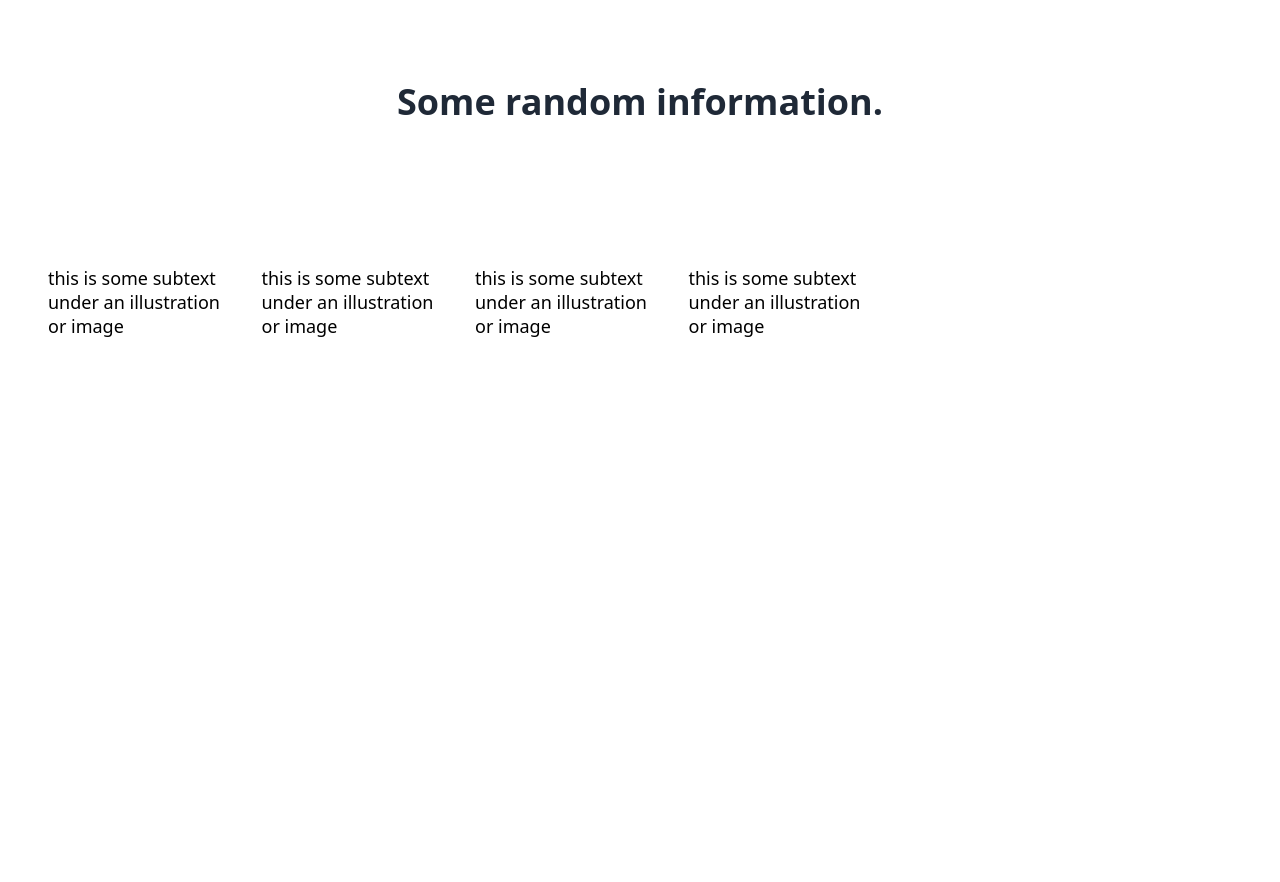
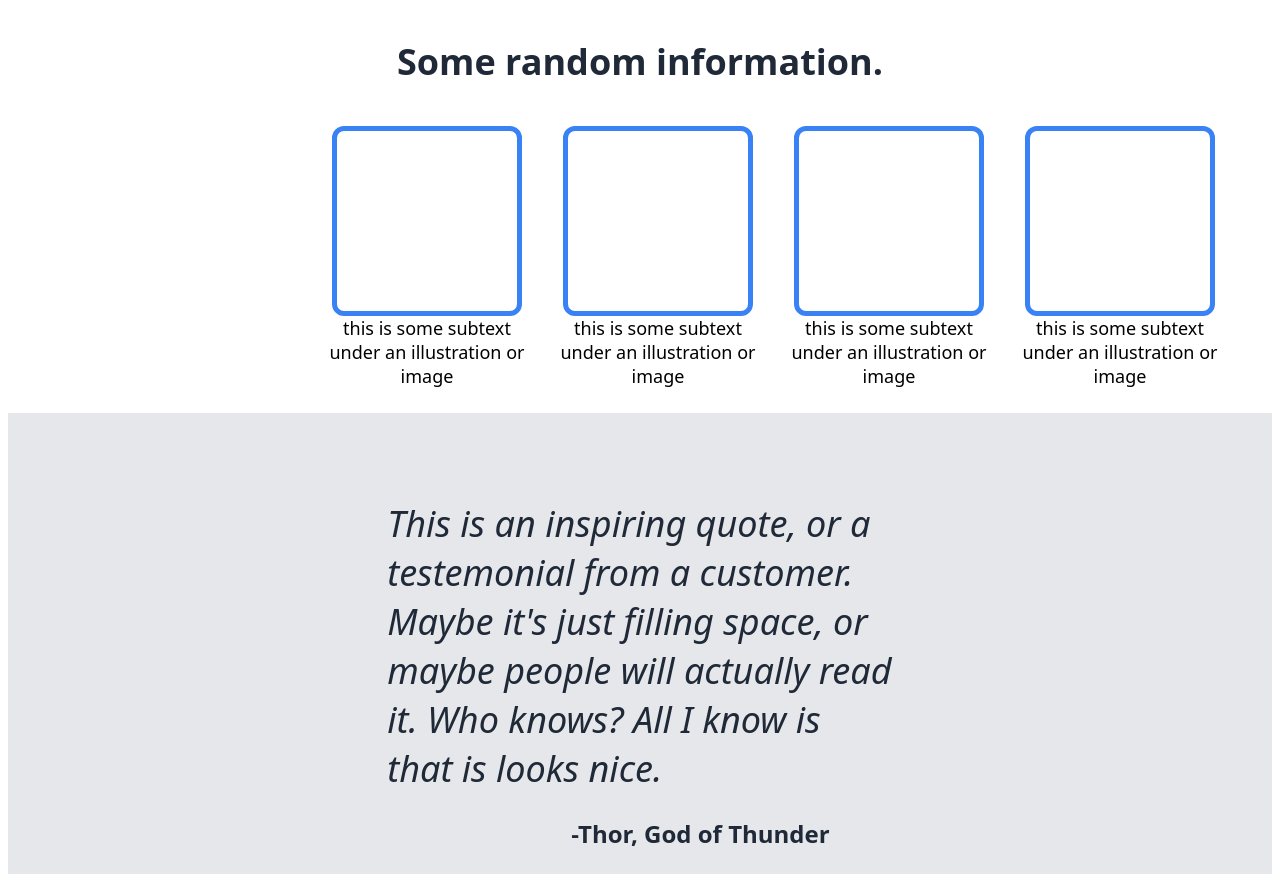
Before and after one commit to griffjbudde/landing-page, a plain HTML site: page index.html in a window 1280 px wide. Shown: the part 671-1553 px from the top of the page. Before the commit the page ends 1027 px from the top, so only its background shows below. Drawn offline with Linux system fonts and the light colour scheme.

Commit message:
Add information and quote section

```diff
--- a/index.html
+++ b/index.html
@@ -43,6 +43,10 @@
                 <div class="subtext">this is some subtext under an illustration or image</div>
             </li>
         </ul>
+    <div class="quote-area">
+        <p class="quote-text">This is an inspiring quote, or a testemonial from a customer. Maybe it's just filling space, or maybe people will actually read it. Who knows? All I know is that is looks nice.</p>
+        <p class="quoter">-Thor, God of Thunder</p>
+    </div>
 
 </body>
 </html>
--- a/style.css
+++ b/style.css
@@ -84,19 +84,70 @@ button {
     font-size: 36px;
     color: #1F2937;
     font-weight: 900;
-    margin: 80px;
+    margin: 40px;
+    min-width: 100%;
 }
 
 .box {
-    height: 60px;
-    width: 60px;
+    height: 180px;
+    width: 180px;
     border-color: #3882F6;
-    border-radius: 4px;
-    border-width: 10px;
+    border-radius: 12px;
+    border-width: 5px;
+    border-style: solid;
+    display: flex;
+    justify-content: center;
+    align-items: center;
+    text-align: center;
+    margin: 0px 8px;
+    padding: 0;
 }
 
 .subtext-list {
     display: flex;
-    justify-content: space-around;
+    justify-content: space-between;
     align-items: center;
+    margin: 0;
+    padding: 0;
+    gap: 25px;
+    max-width: 50%;
 }
+
+.information {
+    display: flex;
+    justify-content: center;
+    flex-wrap: wrap;
+}
+.subtext {
+    text-align: center;
+    width: initial;
+    display: flex;
+    justify-self: center;
+    width: 200px;
+}
+
+.quote-area {
+    background-color: #E5E7EB;
+    font-size: 36px;
+    color: #1F2937;
+    display: flex;
+    flex-direction: column;
+    justify-content: center;
+    align-items: center;
+    margin-top: 25px;
+}
+
+.quote-text {
+    width: 40%;
+    font-style: italic;
+    margin-bottom: 0;
+    padding-top: 50px;
+}
+
+.quoter {
+    font-weight: bold;
+    font-size: 24px;
+    align-self: flex-end;
+    margin-right: 35%;
+
+}
```
